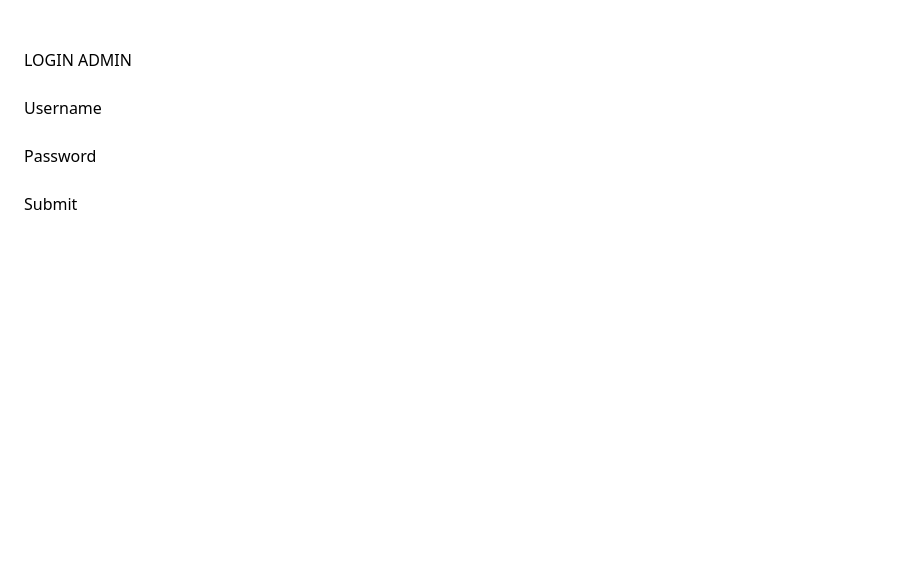
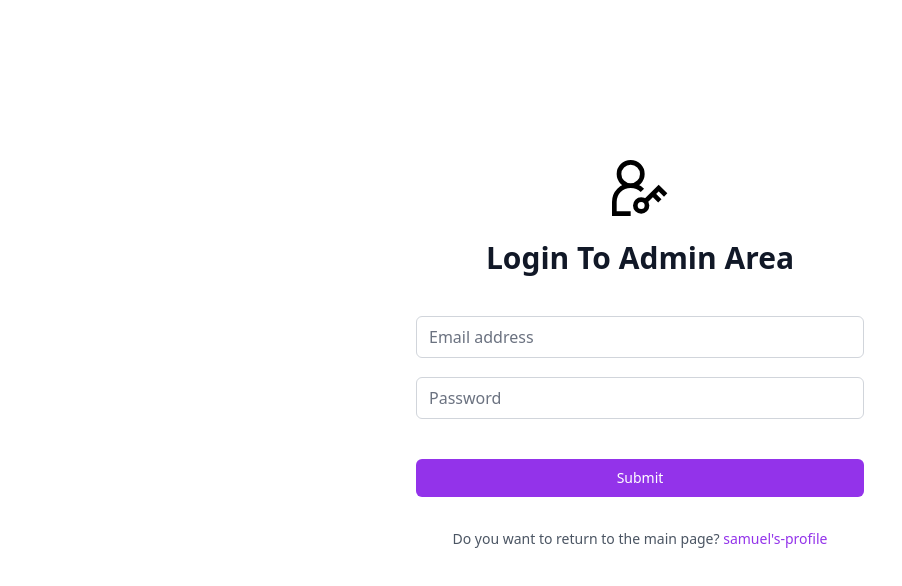
Before and after one commit to samuelgbenga/portfolio_blog, a React (Create React App) app in the folder frontend/: page /admin in a window 1280 px wide. Shown: the top 586 px of the page, without its empty margins (0-902 px from the left). Built offline with nearby package versions, Linux system fonts and the light colour scheme; no server answers.

Commit message:
13 2nd commit

```diff
--- /dev/null
+++ b/frontend/src/Dashboard/constants/FormFields.js
@@ -0,0 +1,24 @@
+const LoginFields = [
+  {
+    labelText: "Email address",
+    labelFor: "email-address",
+    id: "emailAddress",
+    name: "email",
+    type: "email",
+    autoComplete: "email",
+    isRequired: true,
+    placeholder: "Email address",
+  },
+  {
+    labelText: "Password",
+    labelFor: "password",
+    id: "password",
+    name: "password",
+    type: "password",
+    autoComplete: "current-password",
+    isRequired: true,
+    placeholder: "Password",
+  },
+];
+
+export { LoginFields };
--- a/frontend/src/Dashboard/login.js
+++ b/frontend/src/Dashboard/login.js
@@ -1,6 +1,16 @@
 import React, { useState } from "react";
 import PropTypes from "prop-types";
 import axios from "axios";
+import { Footer, Header, Input } from "./loginComponents/LoginCompo";
+import { LoginFields } from "./constants/FormFields";
+
+// set login field
+
+const fields = LoginFields;
+let fieldsState = {};
+fields.forEach((field) => (fieldsState[field.id] = ""));
+
+// login and setTokens function
 const handleLogin = async (credentials) => {
   return axios
     .post("http://localhost:5000/login", credentials)
@@ -13,38 +23,63 @@
 };
 
 const Login = ({ setToken }) => {
-  const [password, setPassword] = useState();
-  const [username, setUsername] = useState();
+  // const [password, setPassword] = useState();
+  // const [username, setUsername] = useState();
+  const [loginState, setLoginState] = useState(fieldsState);
 
+  // set username and password save as object literals
+  const handleChange = (e) => {
+    setLoginState({ ...loginState, [e.target.id]: e.target.value });
+  };
+
+  // submit form
   const handleSubmit = async (e) => {
     e.preventDefault();
     const token = await handleLogin({
-      email: username,
-      password,
+      email: loginState.emailAddress,
+      password: loginState.password,
     });
 
     if (token) setToken(token);
   };
 
   return (
-    <div className="p-6">
-      <h1 className="uppercase my-6">Login Admin</h1>
-      <form onSubmit={handleSubmit}>
-        <label>
-          <p>Username</p>
-          <input type="text" onChange={(e) => setUsername(e.target.value)} />
-        </label>
-        <label>
-          <p>Password</p>
-          <input
-            type="password"
-            onChange={(e) => setPassword(e.target.value)}
-          />
-        </label>
-        <div>
-          <button type="submit">Submit</button>
-        </div>
-      </form>
+    <div className="min-h-full h-screen flex  justify-center py-40 px-4 sm:px-6 lg:px-8">
+      <div className="max-w-md w-full space-y-8">
+        <Header heading="Login To Admin Area" />
+
+        <form onSubmit={handleSubmit} className="mt-8 space-y-6">
+          <div className="-space-y-px">
+            {fields.map((field) => (
+              <Input
+                key={field.id}
+                handleChange={handleChange}
+                value={loginState[field.id]}
+                labelText={field.labelText}
+                labelFor={field.labelFor}
+                id={field.id}
+                name={field.name}
+                type={field.type}
+                isRequired={field.isRequired}
+                placeholder={field.placeholder}
+              />
+            ))}
+          </div>
+          <div>
+            <button
+              type="submit"
+              className="group relative w-full flex justify-center py-2 px-4 border border-transparent text-sm font-medium rounded-md text-white bg-purple-600 hover:bg-purple-700 focus:outline-none focus:ring-2 focus:ring-offset-2 focus:ring-purple-500 mt-10"
+            >
+              Submit
+            </button>
+          </div>
+        </form>
+        <Footer
+          paragraph="Do you want to return to the main page? "
+          linkName="samuel's-profile"
+          linkUrl="/"
+        />
+      </div>
     </div>
   );
 };
--- /dev/null
+++ b/frontend/src/Dashboard/loginComponents/LoginCompo.js
@@ -0,0 +1,69 @@
+import { GrUserAdmin } from "react-icons/gr";
+import { Link } from "react-router-dom";
+
+const fixedInputClass =
+  "rounded-md appearance-none relative block w-full px-3 py-2 border border-gray-300 placeholder-gray-500 text-gray-900 focus:outline-none focus:ring-purple-500 focus:border-purple-500 focus:z-10 sm:text-sm";
+
+// head component
+export const Header = ({ heading }) => {
+  return (
+    <div className="mb-10">
+      <div className="flex justify-center">
+        <GrUserAdmin className="h-14 w-14" />
+      </div>
+      <h2 className="mt-6 text-center text-3xl font-extrabold text-gray-900">
+        {heading}
+      </h2>
+    </div>
+  );
+};
+
+// input component
+export const Input = ({
+  handleChange,
+  value,
+  labelText,
+  labelFor,
+  id,
+  name,
+  type,
+  isRequired = false,
+  placeholder,
+  customClass,
+}) => {
+  return (
+    <div className="my-5">
+      <label htmlFor={labelFor} className="sr-only">
+        {labelText}
+      </label>
+      <input
+        onChange={handleChange}
+        value={value}
+        id={id}
+        name={name}
+        type={type}
+        required={isRequired}
+        className={fixedInputClass + customClass}
+        placeholder={placeholder}
+      />
+    </div>
+  );
+};
+
+// footer component
+export const Footer = ({ paragraph, linkName, linkUrl }) => {
+  return (
+    <div className="">
+      <p className="text-center text-sm text-gray-600 mt-5">
+        {paragraph}
+        {"   "}
+        <Link
+          to={linkUrl}
+          className="font-medium text-purple-600 hover:text-purple-500"
+        >
+          {linkName}
+        </Link>
+      </p>
+    </div>
+  );
+};
```
Also changed, not shown: 1 other file (tests, documents, lock files or other folders).
